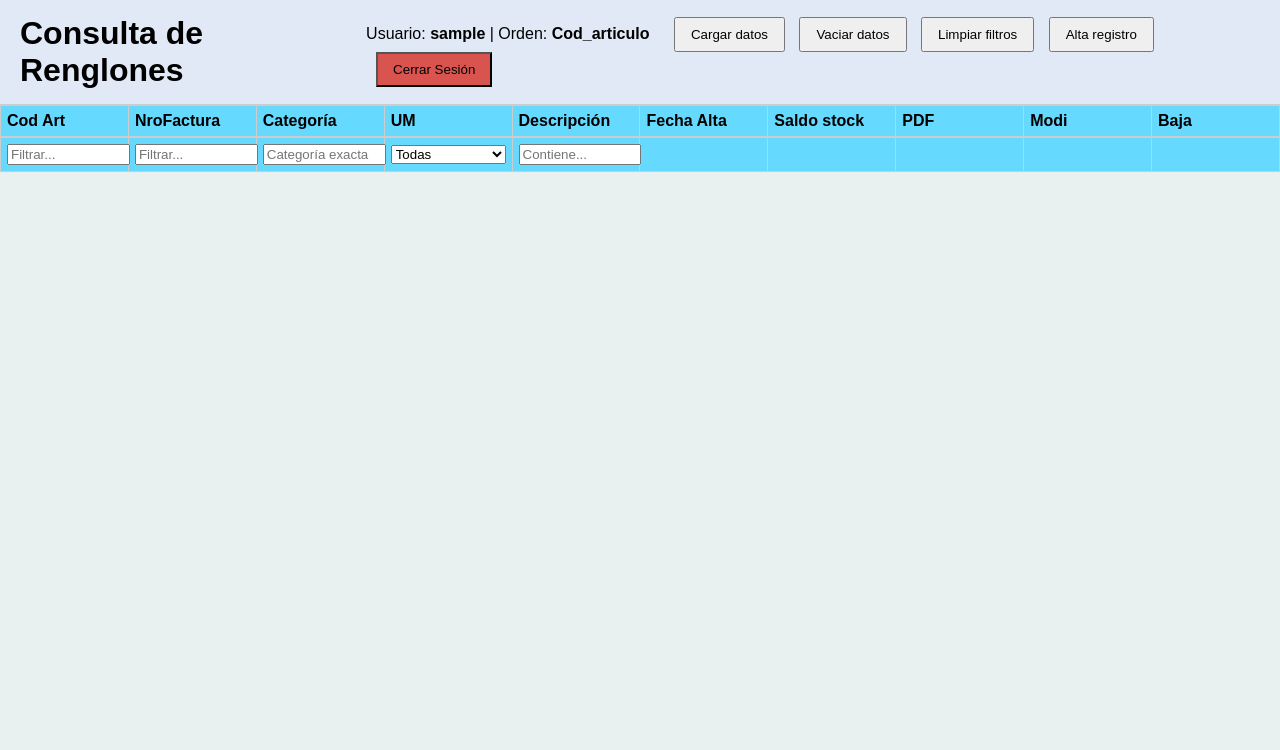
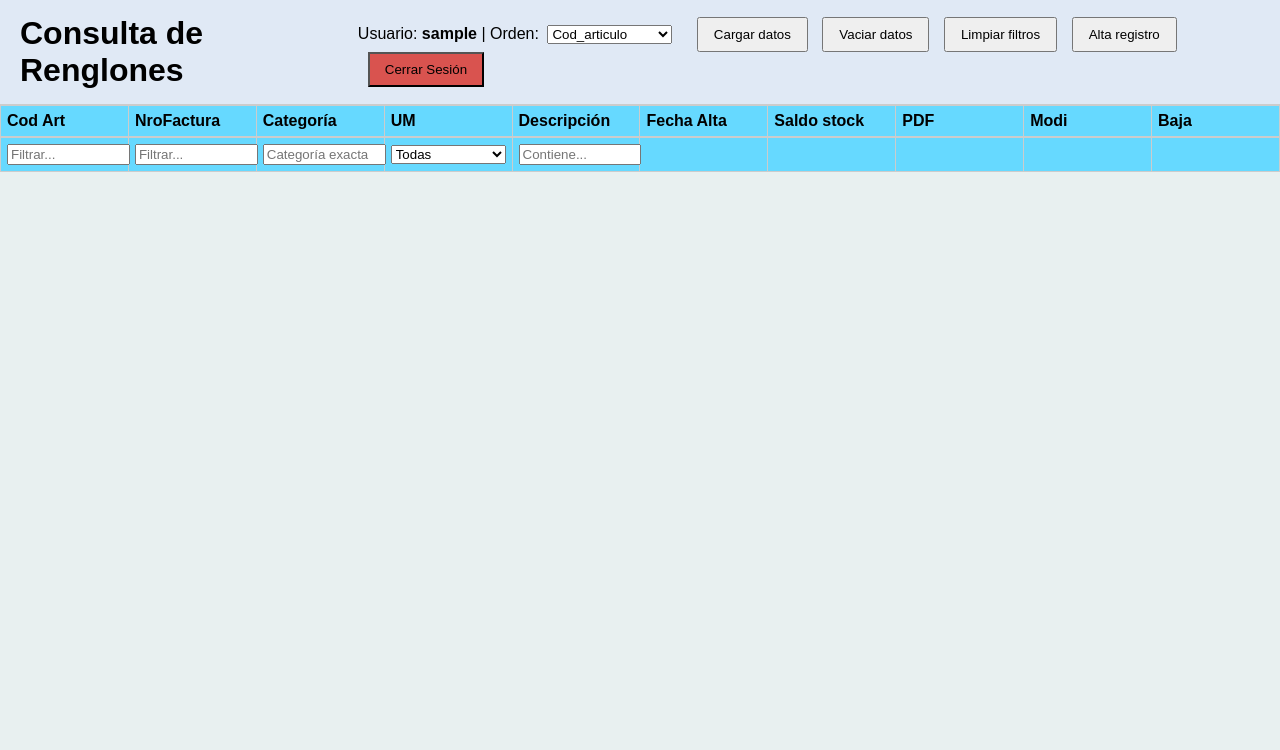
Before and after one commit to Sebs9420/redes, a PHP site: page /php/SESIONH/App/index.php in a window 1280 px wide. Shown: the top 750 px of the page. Run offline with PHP 8.4, Linux system fonts and the light colour scheme; the visitor is signed in with stand-in values (Sample User, id 1); data that the repository does not hold is empty.

Commit message:
Update index.php

```diff
--- a/php/SESIONH/App/index.php
+++ b/php/SESIONH/App/index.php
@@ -21,7 +21,20 @@ header("Expires: 0");
   <header>
     <h1>Consulta de Renglones</h1>
     <div class="acciones">
-      <span style="margin-right:10px">Usuario: <strong><?php echo htmlspecialchars($_SESSION['login']); ?></strong> | Orden: <strong id="ordenActualSpan">Cod_articulo</strong></span>
+      <span style="margin-right:10px">
+        Usuario: <strong><?php echo htmlspecialchars($_SESSION['login']); ?></strong> |
+        Orden:
+        <select id="ordenSelect" style="margin-left:4px;">
+          <option value="Cod_articulo">Cod_articulo</option>
+          <option value="NroFactura">NroFactura</option>
+          <option value="Categoria">Categoria</option>
+          <option value="UnidadDeMedida">UnidadDeMedida</option>
+          <option value="Descripcion">Descripcion</option>
+          <option value="FechaAlta">FechaAlta</option>
+          <option value="Cantidad">Cantidad</option>
+        </select>
+        <strong id="ordenActualSpan" style="display:none">Cod_articulo</strong>
+      </span>
       <button id="btnCargar">Cargar datos</button>
       <button id="btnVaciar">Vaciar datos</button>
       <button id="btnLimpiarFiltros">Limpiar filtros</button>
```
